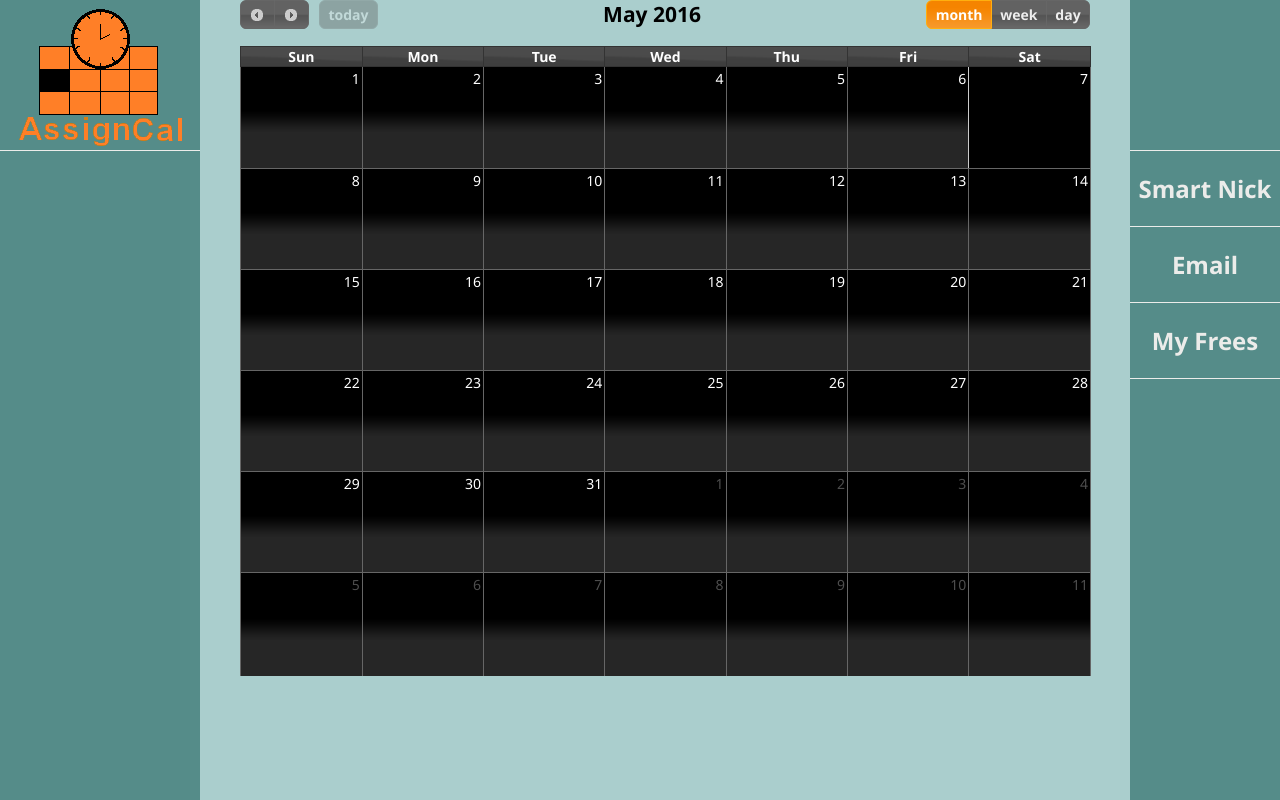
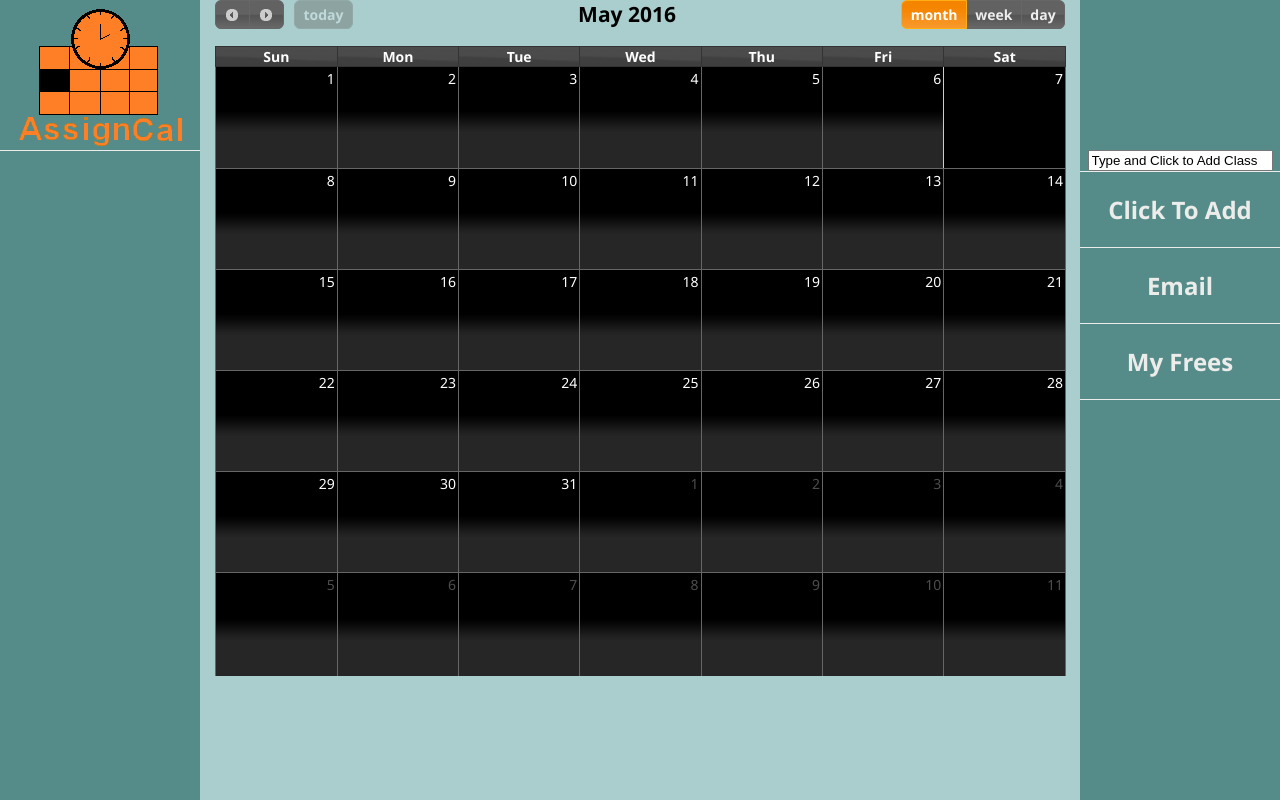
Before and after one commit to ilyakrasnovsky/cos_333_final_project, a Django app: template project/templates/assigncal/cal.html in a window 1280 px wide. Run offline with Django 3.2, Linux system fonts and the light colour scheme; the template is opened without the code that fills it, so the values that code supplies are empty.

Commit message:
Implemented class search. currently need to refresh page after /cal for update, maybe worry about deletion.

```diff
--- a/assigncal/views.py
+++ b/assigncal/views.py
@@ -42,7 +42,13 @@ from selenium.webdriver.support.ui import WebDriverWait
 def cal(request):
     if (request.session.get('netid') == None):
         raise Http404('')
+    #print ("IN CAL and request.session.get('addClass') is : " + str(request.session.get('addClass')))
+    if (request.session.has_key('addClass')):
+        if (request.session.get('addClass')):
+            request.session['courses'][request.session.get('addedClass')] = request.session.get('addedClass')
+            request.session['addClass'] = False
     context = {"courses" : request.session.get('courses')}
+    print ("IN cal and context is : " + str(context))
     return render(request, 'assigncal/cal.html', context)
 
 #Get the next date as a (year, month, day) tuple
@@ -463,16 +469,15 @@ def gotoBB(request):
     request.session['course'] = 'myFrees'
     #iterate over newly scraped courses
     for i in request.session.get('courses').values():
-        if (i != "Email"):
-            #if not in db, add it to db
-            newCourse = Course(i,[request.session.get('netid')],"2016-01-13T12:30:00")
-            added = backend.addCourse(newCourse.dictify())
-            #if in db, add student's netid to course
-            if (added == False):
-                existCourse = backend.getCourse(i)
-                if (request.session.get('netid') not in existCourse['students']):
-                    existCourse['students'].append(request.session.get('netid'))
-                    backend.updateCourse(i, existCourse)
+        #if not in db, add it to db
+        newCourse = Course(i,[request.session.get('netid')],"2016-01-13T12:30:00")
+        added = backend.addCourse(newCourse.dictify())
+        #if in db, add student's netid to course
+        if (added == False):
+            existCourse = backend.getCourse(i)
+            if (request.session.get('netid') not in existCourse['students']):
+                existCourse['students'].append(request.session.get('netid'))
+                backend.updateCourse(i, existCourse)
     return HttpResponseRedirect("/cal")
 
 
@@ -630,3 +635,22 @@ def sendemail(request):
 
 
     return HttpResponseRedirect("/cal")
+
+#View function that receives name of course from input bar
+#on front end, checks if that course is in firebase.
+#If it is, enrolls current student in that course. If it is
+#not, creates that course in firebase, and enrolls that student.
+def addClass(request):
+    inputClass = request.POST.dict()['input']
+    #Check if in firebase
+    foundClass = backend.getCourse(inputClass)
+    if (foundClass == None):
+        newCourse = Course(inputClass,[request.session.get('netid')],"2016-01-13T12:30:00")
+        backend.addCourse(newCourse.dictify())
+        #addClass mode is true when passed to /cal
+        request.session['addClass'] = True
+        request.session['addedClass'] = inputClass
+    else:
+        pass
+    #print ("In addClass and course found in firebase : " + str(foundClass))
+    return HttpResponseRedirect("/cal")
--- a/project/static/style_nick.css
+++ b/project/static/style_nick.css
@@ -20,7 +20,7 @@ body {
 /*Capsule class to contain the calendar div to allow it to be
 centerd between the fixes classes sidebar and the color code sidebar*/
 .capsule {
-	width: calc(100% - 350px);
+	width: calc(100% - 400px);
 
 	/*Position elements*/
 	position: relative;
@@ -47,7 +47,7 @@ centerd between the fixes classes sidebar and the color code sidebar*/
 
 .color_code {
 	background-color: #558C89;
-	width: 150px;
+	width: 200px;
 	height: 100%;
 
 	/*Specify position elements*/
@@ -58,7 +58,7 @@ centerd between the fixes classes sidebar and the color code sidebar*/
 
 ul.color_list {
 	/*Box model CSS properties*/
-	width: 150px;
+	width: 200px;
 	height: 500px;
 	margin: 0px;
     padding: 0px;
--- a/project/templates/assigncal/cal.html
+++ b/project/templates/assigncal/cal.html
@@ -179,11 +179,28 @@
 		// test button for email function
 		var Email = document.getElementById("Email");
 		Email.onclick = function() {
-			console.log("clicked");
+			//console.log("clicked");
 			$.ajax({
 				url: '/email',
 				method: 'POST',
 				data: {'email': 'send'}
+			});
+		}
+	}
+</script>
+<script type="text/javascript">
+	function addClass () {
+		var input = document.getElementById("input").value;
+		if (input.length > 6)
+		{
+			alert("Course name must be <= 6 characters");
+		}
+		else
+		{
+			$.ajax({
+				url: '/addClass',
+				method: 'POST',
+				data: {'input': input}
 			});
 		}
 	}
@@ -205,14 +222,10 @@
 	</div>
 	<div class="color_code">
 		<ul class="color_list">
-			<li class="class_list" style="border-top: 1px solid #ECECEA;"><a>Smart Nick</a></li>
+			<input id="input" value="Type and Click to Add Class">
+			<li id="addClass" class="class_list" style="border-top: 1px solid #ECECEA;"><a type="button" onclick="addClass()">Click To Add</a></li>
 			<li id="Email" class="class_list" href="#"><a>Email</a></li>
 			<li id="myFrees" class="class_list" href="#" ><a>My Frees</a></li>
-			<!--<li class="color_list" style="background-color: green; border-top: 1px solid #ECECEA;">4+
- people</li>
-			<li class="color_list" style="background-color: yellow;">3 people</li>
-			<li class="color_list" style="background-color: orange;">2 people</li>
-			<li class="color_list" style="background-color: red;">1 person</li>-->
 		</ul>
 	</div>
 </body>
--- a/project/urls.py
+++ b/project/urls.py
@@ -18,7 +18,8 @@ urlpatterns = [
     url(r'^courses', views.courses, name='courses'),
     url(r'^email', views.email, name='email'),
     url(r'^sendemail', views.sendemail, name='sendemail'),
-        #<> --> named group
+    url(r'^addClass', views.addClass, name='addClass'),
+    #<> --> named group
     #url(r'^item/(?P<id>\d+)/', views.item_detail, name = 'item_detail'),
     #url(r'^entry/', views.entry, name = 'entry'),
     #url(r'^admin/', include(admin.site.urls)),
```
Also changed, not shown: db.sqlite3.
